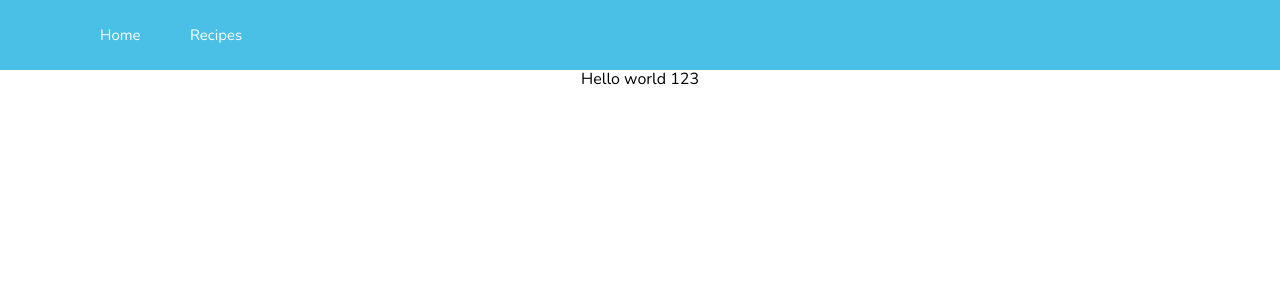
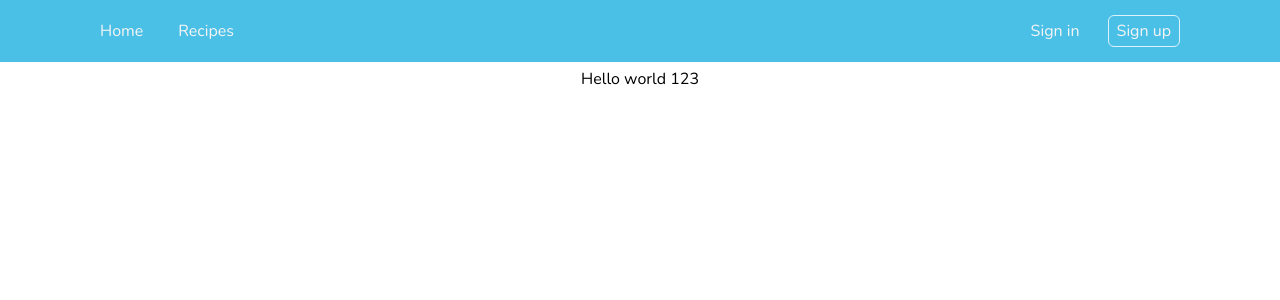
Before and after one commit to TheStelarek/GreatMove.Web, a Next.js app: page / in a window 1280 px wide. Shown: the top 300 px of the page. Built offline with nearby package versions, Linux system fonts and the light colour scheme.

Commit message:
feat: show appropriate buttons in navbar (#9)
* feat: add logout action

* feat: show appropriate buttons in navbar

```diff
--- a/src/components/core/navbar/Navbar.module.scss
+++ b/src/components/core/navbar/Navbar.module.scss
@@ -2,36 +2,52 @@
   display: flex;
   justify-content: space-between;
   align-items: center;
-  height: 22px;
   width: 100%;
   position: fixed;
-  padding: 35px 100px;
+  padding: 15px 100px;
   background-color: var(--primary-color);
   z-index: 100;
 
   .navMenu {
     display: flex;
+    align-items: center;
     margin: 0;
     padding: 0;
     width: 100%;
+    gap: 35px;
 
-    .navItem {
-      width: 90px;
+    .navItem,
+    .auth {
       list-style-type: none;
-      color: var(--white-1);
+      color: var(--white-2);
       transition: 0.3s;
 
       button {
         font-weight: 500;
-        font-size: 15px;
         background-color: transparent;
         border: none;
         padding: 0;
         color: inherit;
+        cursor: pointer;
 
         &:hover {
           font-weight: 700;
           color: var(--white-3);
+        }
+      }
+    }
+
+    .auth {
+      margin-left: auto;
+      display: flex;
+      gap: 20px;
+
+      button {
+        border-radius: 6px;
+        padding: 6px 8px;
+
+        &:last-of-type {
+          border: 1px solid var(--blue-0);
         }
       }
     }
@@ -58,21 +74,23 @@
 
 @media (max-width: 780px) {
   .navbar {
-    padding: 30px 35px;
+    padding: 10px 35px;
+    height: 50px;
 
     .navMenu {
       position: fixed;
       left: -100%;
-      top: 60px;
+      top: 50px;
       flex-direction: column;
       align-items: center;
       width: 100%;
-      height: calc(100vh - 60px);
+      height: calc(100vh - 50px);
       transition: 0.3s;
       background-color: var(--primary-color);
+      gap: 50px;
 
-      .navItem {
-        margin-top: 30px;
+      .navItem,
+      .auth {
         text-align: center;
 
         button {
@@ -80,8 +98,11 @@
         }
       }
 
-      .navItem:first-of-type {
-        margin-top: 10px;
+      .auth {
+        margin: 0 auto;
+        gap: 50px;
+        justify-content: center;
+        flex-direction: column;
       }
     }
 
--- a/src/components/core/navbar/Navbar.tsx
+++ b/src/components/core/navbar/Navbar.tsx
@@ -1,19 +1,22 @@
 import Link from 'next/link';
 import { useState } from 'react';
 import cx from 'classnames';
+import { useAppSelector } from '@/store/hooks/useAppSelector';
+import { authSelector, logout } from '@/store/auth/AuthSlice';
+import { useAppDispatch } from '@/store/hooks/useAppDispatch';
 import styles from './Navbar.module.scss';
 
 export default function Navbar() {
   const [showHamburger, setShowHamburger] = useState(false);
+  const { isLoggedIn } = useAppSelector(authSelector);
+  const dispatch = useAppDispatch();
 
-  const showMenu = () => {
-    setShowHamburger(!showHamburger);
+  const showMenu = () => setShowHamburger(!showHamburger);
+  const hideMenu = () => setShowHamburger(false);
+  const logoutUser = () => {
+    dispatch(logout());
+    hideMenu();
   };
-
-  const hideMenu = () => {
-    setShowHamburger(false);
-  };
-
   return (
     <nav className={styles.navbar}>
       <ul
@@ -36,6 +39,26 @@ export default function Navbar() {
             </button>
           </Link>
         </li>
+        <div className={styles.auth}>
+          {isLoggedIn ? (
+            <button type="button" onClick={logoutUser} onKeyPress={logoutUser}>
+              Logout
+            </button>
+          ) : (
+            <>
+              <Link href="/login">
+                <button type="button" onClick={hideMenu} onKeyPress={hideMenu}>
+                  Sign in
+                </button>
+              </Link>
+              <Link href="/register">
+                <button type="button" onClick={hideMenu} onKeyPress={hideMenu}>
+                  Sign up
+                </button>
+              </Link>
+            </>
+          )}
+        </div>
       </ul>
       <button
         type="button"
--- a/src/store/auth/AuthSlice.ts
+++ b/src/store/auth/AuthSlice.ts
@@ -32,6 +32,12 @@ export const authSlice = createSlice({
       state.isFetching = false;
       state.errorMessage = null;
 
+      return state;
+    },
+    logout: (state) => {
+      state.isLoggedIn = false;
+      state.roles = [];
+      localStorage.removeItem(`token`);
       return state;
     },
   },
@@ -83,5 +89,5 @@ export const authSlice = createSlice({
   },
 });
 
-export const { clearState } = authSlice.actions;
+export const { clearState, logout } = authSlice.actions;
 export const authSelector = (state: RootState) => state.auth;
```
